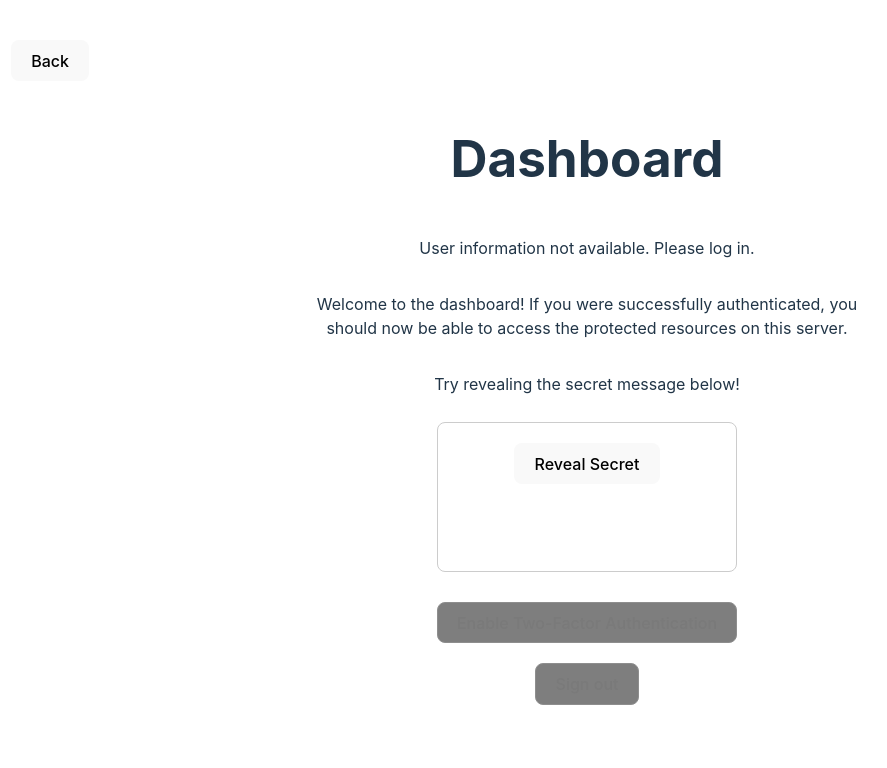
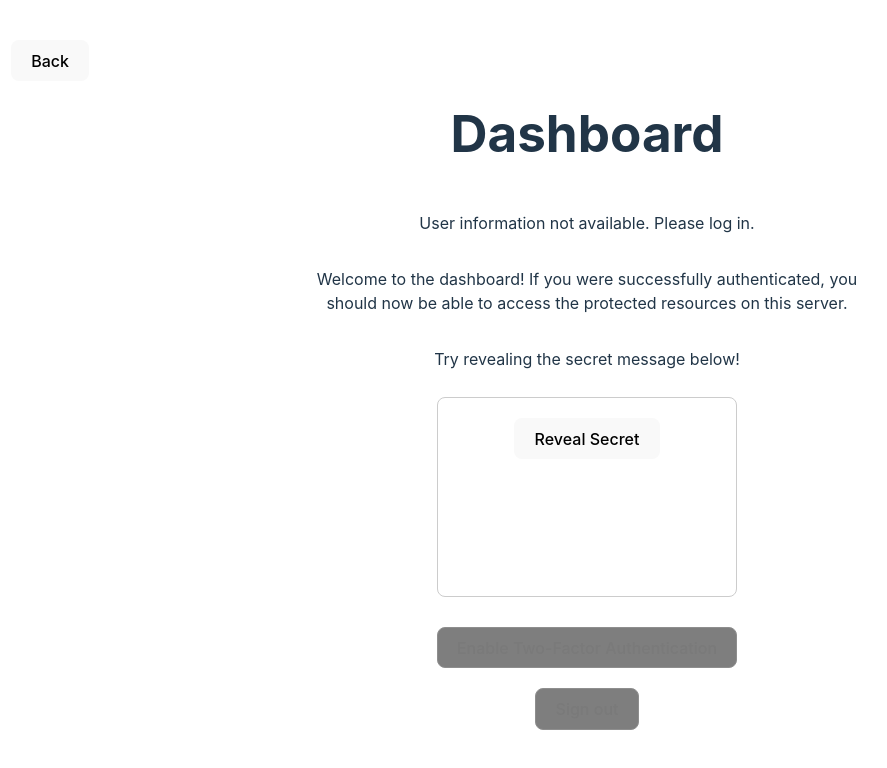
Before and after one commit to brandonxu360/two-factor-auth-demo, a React (Vite) app in the folder frontend/: page /dashboard in a window 1280 px wide. Shown: the top 768 px of the page, without its empty margins (53-940 px from the left). Built offline with nearby package versions, Linux system fonts and the light colour scheme; no server answers.

Commit message:
Change secret card height

```diff
--- a/frontend/src/components/SecretMessage.css
+++ b/frontend/src/components/SecretMessage.css
@@ -11,7 +11,7 @@
 
 .secret-message-card {
     width: 300px;
-    height: 150px;
+    height: 200px;
     border: 1px solid #ccc;
     border-radius: 8px;
     padding: 20px;
```
